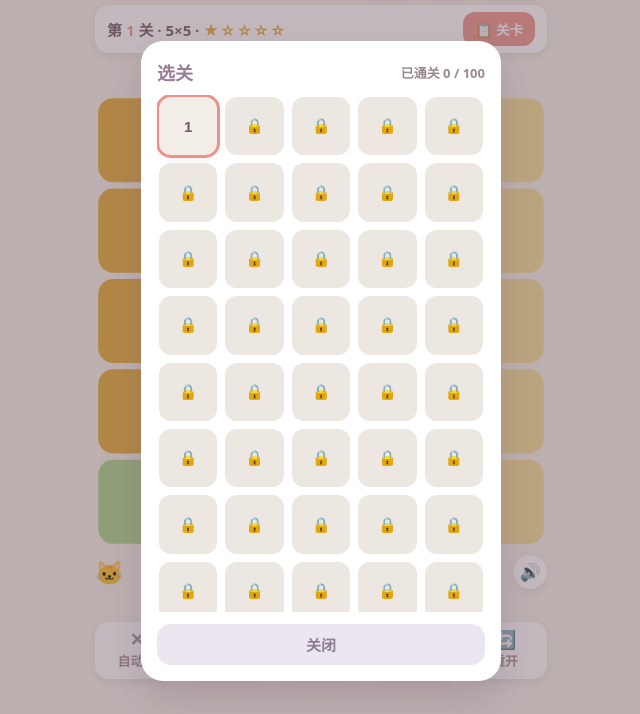
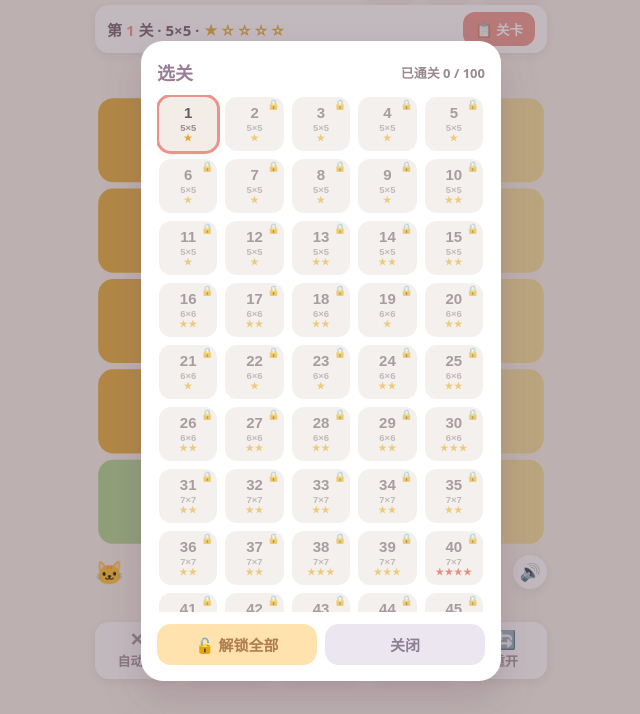
Before and after one commit to whayeveoo-eng/meowdoku, a plain HTML site: page index.html in a window 1280 px wide. Both pictures are taken after a click on the button "📋 关卡". Shown: the part 39-753 px from the top of the page, without its empty margins (319-959 px from the left). Drawn offline with Linux system fonts and the light colour scheme.

Commit message:
v0.6.1: 选关网格显示行列数+难度星，新增一键解锁全部
Co-Authored-By: Claude Opus 4.8 <noreply@anthropic.com>

```diff
--- a/index.html
+++ b/index.html
@@ -108,31 +108,46 @@
         padding: 2px;
       }
       .md-lvl {
-        aspect-ratio: 1 / 1;
+        position: relative;
+        min-height: 54px;
         border: none;
         border-radius: 12px;
         background: #f3ede8;
         color: var(--ink);
-        font-weight: 800;
-        font-size: 15px;
         cursor: pointer;
         box-shadow: var(--shadow);
+        display: flex;
+        flex-direction: column;
+        align-items: center;
+        justify-content: center;
+        gap: 1px;
+        padding: 5px 2px;
       }
+      .md-lvl-no { font-weight: 800; font-size: 15px; line-height: 1.05; }
+      .md-lvl-sz { font-size: 9.5px; font-weight: 700; color: var(--ink-soft); }
+      .md-lvl-st { font-size: 9px; line-height: 1; color: #e0a92e; letter-spacing: 0.3px; }
+      .md-lvl-st[data-stars="4"], .md-lvl-st[data-stars="5"] { color: #d6432f; }
       .md-lvl:active { transform: scale(0.92); }
       .md-lvl.current { outline: 3px solid var(--accent); }
-      .md-lvl.done { background: #a8d488; color: #fff; }
-      .md-lvl.locked { background: #ece7e1; color: #c4bbb2; box-shadow: none; cursor: default; }
-      .md-levels-close {
-        margin-top: 12px;
+      .md-lvl.done { background: #a8d488; }
+      .md-lvl.done .md-lvl-no { color: #fff; }
+      .md-lvl.done .md-lvl-sz { color: #effbe6; }
+      .md-lvl.done .md-lvl-st { color: #fff; }
+      .md-lvl.locked { background: #ece7e1; box-shadow: none; cursor: default; opacity: 0.6; }
+      .md-lvl.locked::after { content: '🔒'; position: absolute; top: 2px; right: 4px; font-size: 10px; }
+      .md-levels-foot { display: flex; gap: 8px; margin-top: 12px; }
+      .md-levels-foot button {
+        flex: 1;
         border: none;
         border-radius: 14px;
-        background: #ece6f0;
-        color: #8c7e94;
         font-weight: 700;
         font-size: 15px;
         padding: 10px;
         cursor: pointer;
       }
+      .md-levels-unlock { background: #ffe2ad; color: #b07d4e; }
+      .md-levels-close { background: #ece6f0; color: #8c7e94; }
+      .md-levels-foot button:active { transform: scale(0.97); }
 
       /* 棋盘按高度上限收缩，保证下方工具栏始终可见（预留约 300px 给其它行 + 浏览器栏）。 */
       .md-board-wrap {
@@ -333,7 +348,10 @@
           <span class="md-levels-count" id="md-levels-count">已通关 0 / 100</span>
         </div>
         <div id="md-levelgrid"></div>
-        <button class="md-levels-close" id="md-levels-close">关闭</button>
+        <div class="md-levels-foot">
+          <button class="md-levels-unlock" id="md-unlock-all">🔓 解锁全部</button>
+          <button class="md-levels-close" id="md-levels-close">关闭</button>
+        </div>
       </div>
     </div>
 
--- a/src/main.js
+++ b/src/main.js
@@ -156,6 +156,12 @@ const ui = createUI(root, {
   },
   onRestart: () => startLevel(game.state.levelId || progress.current),
   onOpenLevels: () => { ui.hideModals(); ui.openLevels(progress); },
+  onUnlockAll: () => {
+    progress.unlocked = LEVEL_COUNT;
+    saveProgress();
+    ui.openLevels(progress); // 刷新网格
+    ui.meow('已解锁全部 100 关喵~ 🔓');
+  },
   onUndo: () => game.undo(),
   onClear: () => game.clearBoard(),
   onHint: () => game.hint(),
--- a/src/render/ui.js
+++ b/src/render/ui.js
@@ -27,13 +27,17 @@ export function createUI(root, handlers, levels) {
     levelsCount: el('#md-levels-count'),
   };
 
-  // 选关网格：100 个按钮，建一次。
+  // 选关网格：100 个按钮，建一次。每个显示「关号 + N×N 行列 + 难度星」。
   ui.levelButtons = [];
   for (const lv of levels) {
     const b = document.createElement('button');
     b.className = 'md-lvl';
     b.dataset.level = String(lv.id);
-    b.dataset.stars = String(levelStars(lv.n, lv.maxLayer));
+    const st = levelStars(lv.n, lv.maxLayer);
+    b.innerHTML =
+      `<span class="md-lvl-no">${lv.id}</span>` +
+      `<span class="md-lvl-sz">${lv.n}×${lv.n}</span>` +
+      `<span class="md-lvl-st" data-stars="${st}">${'★'.repeat(st)}</span>`;
     b.addEventListener('click', () => handlers.onSelectLevel(lv.id));
     ui.levelGrid.appendChild(b);
     ui.levelButtons.push(b);
@@ -41,6 +45,7 @@ export function createUI(root, handlers, levels) {
 
   el('#md-levels-btn').addEventListener('click', () => handlers.onOpenLevels());
   el('#md-levels-close').addEventListener('click', () => ui.levelsModal.classList.remove('show'));
+  el('#md-unlock-all').addEventListener('click', () => handlers.onUnlockAll());
   el('#md-fail-levels').addEventListener('click', () => handlers.onOpenLevels());
   el('#md-win-levels').addEventListener('click', () => handlers.onOpenLevels());
   el('#md-next').addEventListener('click', () => handlers.onNext());
@@ -94,7 +99,6 @@ export function createUI(root, handlers, levels) {
       b.classList.toggle('done', isDone);
       b.classList.toggle('locked', !unlocked);
       b.classList.toggle('current', id === progress.current);
-      b.textContent = !unlocked ? '🔒' : isDone ? '✓' : String(id);
       b.disabled = !unlocked;
     }
     ui.levelsCount.textContent = `已通关 ${done} / ${levels.length}`;
```
